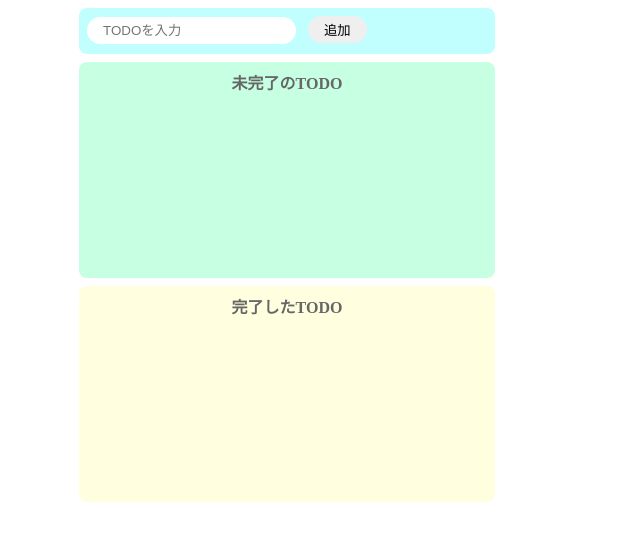
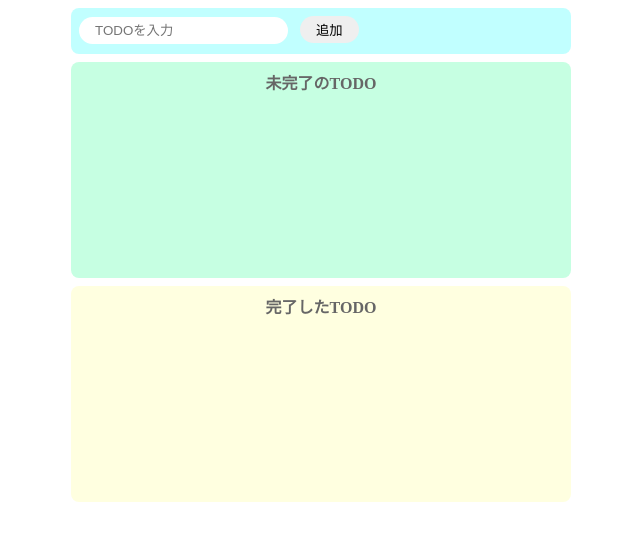
Before and after one commit to portfolio9135/todo-list-vanilla-js, a plain HTML site: page index.html in a window 1280 px wide. Shown: the whole page, without its empty margins (319-959 px from the left). Drawn offline with Linux system fonts and the light colour scheme.

Commit message:
スタイルを微調整

```diff
--- a/style.css
+++ b/style.css
@@ -29,28 +29,25 @@ button:hover {
 
 .input-area {
   background-color: #c1ffff;
-  width: 400px;
   height: 30px;
   padding: 8px;
-  margin: 8px;
+  margin-top: 8px;
   border-radius: 8px;
 }
 
 .incomplete-area {
   background-color: #c6ffe2;
-  width: 400px;
   min-height: 200px;
   padding: 8px;
-  margin: 8px;
+  margin-top: 8px;
   border-radius: 8px;
 }
 
 .complete-area {
   background-color: #ffffe0;
-  width: 400px;
   min-height: 200px;
   padding: 8px;
-  margin: 8px;
+  margin-top: 8px;
   border-radius: 8px;
 }
 
```
